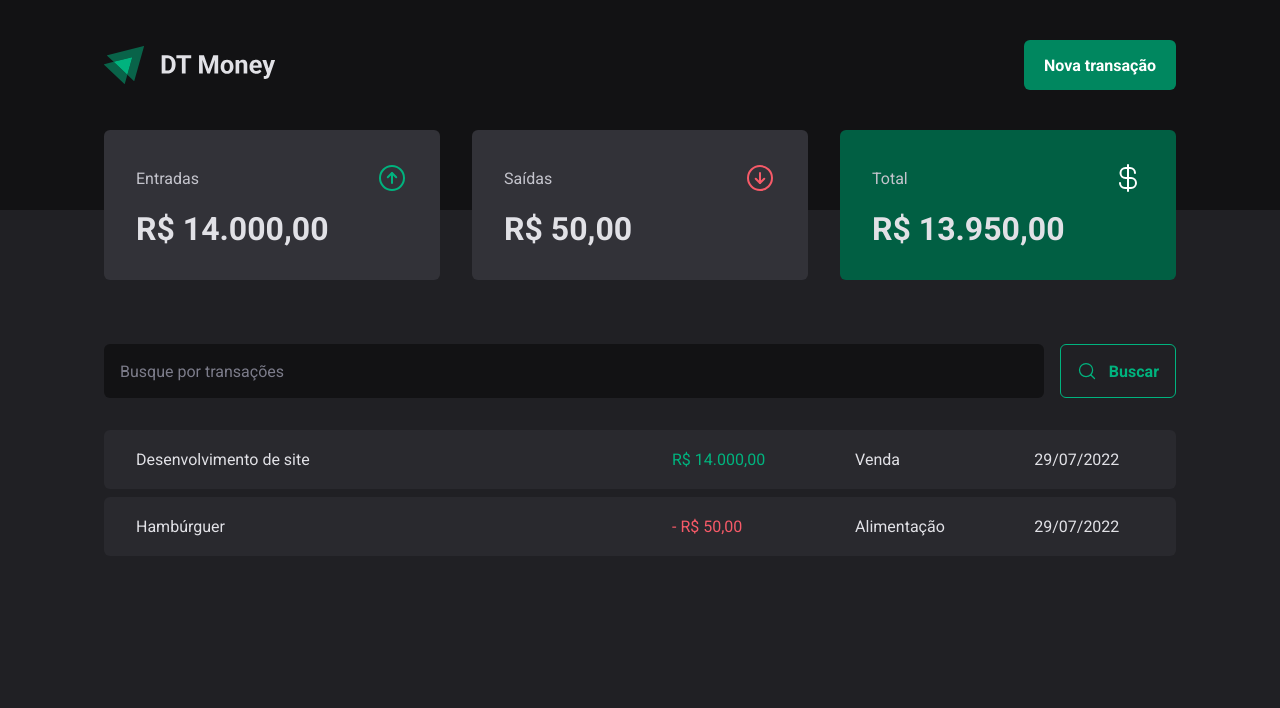
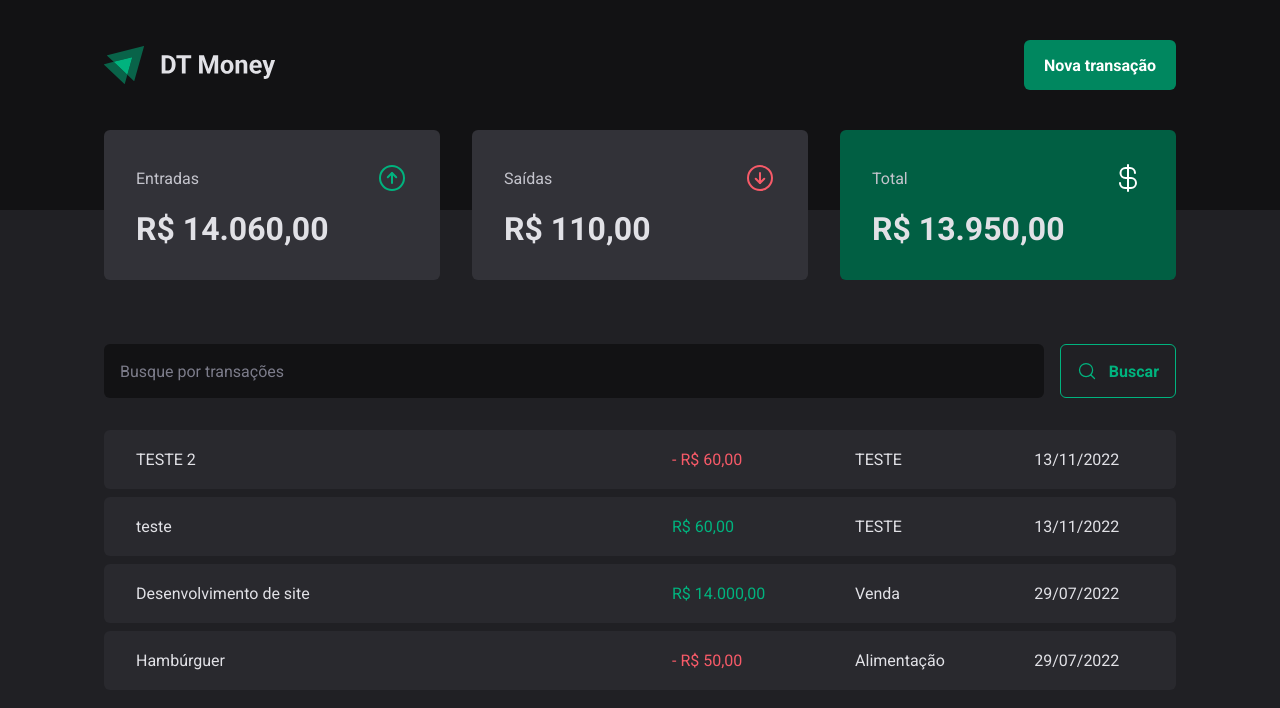
Before and after one commit to DevRafaelCena/dt-money-ignite, a React (Vite) app: page / in a window 1280 px wide. Shown: the top 708 px of the page. Built offline with nearby package versions, Linux system fonts and the light colour scheme; data requests are answered from the project's data file.

Commit message:
new transaction

```diff
--- a/server.json
+++ b/server.json
@@ -15,6 +15,22 @@
       "category": "Alimentação",
       "price": 50,
       "createdAt": "2022-07-29T19:30:44.505Z"
+    },
+    {
+      "description": "teste",
+      "price": 60,
+      "category": "TESTE",
+      "type": "income",
+      "createdAt": "2022-11-13T16:19:58.359Z",
+      "id": 3
+    },
+    {
+      "description": "TESTE 2",
+      "price": 60,
+      "category": "TESTE",
+      "type": "outcome",
+      "createdAt": "2022-11-13T16:20:14.757Z",
+      "id": 4
     }
   ]
 }
--- a/src/components/NewTransactionModal/index.tsx
+++ b/src/components/NewTransactionModal/index.tsx
@@ -2,8 +2,10 @@
 import { ArrowCircleDown, ArrowCircleUp, X } from "phosphor-react";
 import { zodResolver } from '@hookform/resolvers/zod';
 import * as z from 'zod';
+import { useContext } from 'react';
 import { CloseButton, Content, Overlay, TransactionType, TransactionTypeButton } from './styles';
 import { Controller, useForm } from 'react-hook-form';
+import { TransactionsContext } from '../../contexts/TransactionsContext';
 
 const newTransactionFormSchema = z.object({
     description: z.string(),
@@ -15,12 +17,13 @@
   type NewTransactionFormInputs = z.infer<typeof newTransactionFormSchema>;
 
 export function NewTransactionModal() {
-
+    const { createTransaction } = useContext(TransactionsContext);
     const {
         control,
         register,
         handleSubmit,
-        formState: { isSubmitting }
+        formState: { isSubmitting },
+        reset
       } = useForm<NewTransactionFormInputs>({
         resolver: zodResolver(newTransactionFormSchema),
         defaultValues: {
@@ -29,9 +32,16 @@
       })
 
       async function handleCreateNewTransaction(data: NewTransactionFormInputs) {
-        await new Promise(resolve => setTimeout(resolve, 2000));
+        const { description, price, category, type } = data;
 
-        console.log(data);
+            await createTransaction({
+            description,
+            price,
+            category,
+            type,
+            });
+        reset();
+
       }
 
   return (
--- a/src/contexts/TransactionsContext.tsx
+++ b/src/contexts/TransactionsContext.tsx
@@ -10,9 +10,17 @@
   createdAt: string;
 }
 
+interface CreateTransactionInput {
+    description: string;
+    price: number;
+    category: string;
+    type: 'income' | 'outcome';
+  }
+
 interface TransactionContextType {
   transactions: Transaction[];
   fetchTransactions: (query?: string) => Promise<void>;
+  createTransaction: (data: CreateTransactionInput) => Promise<void>;
 }
 
 interface TransactionsProviderProps {
@@ -27,11 +35,27 @@
   async function fetchTransactions(query?: string) {
     const response = await api.get('transactions', {
         params: {
+        _sort: 'createdAt',
+        _order: 'desc',
           q: query,
         }
       })
 
       setTransactions(response.data)
+  }
+
+  async function createTransaction(data: CreateTransactionInput) {
+    const { description, price, category, type } = data;
+
+    const response = await api.post('transactions', {
+      description,
+      price,
+      category,
+      type,
+      createdAt: new Date(),
+    });
+
+    setTransactions(state => [response.data, ...state])
   }
 
   useEffect(() => {
@@ -41,7 +65,8 @@
   return (
     <TransactionsContext.Provider value={{
         transactions,
-        fetchTransactions
+        fetchTransactions,
+        createTransaction
       }}>
       {children}
     </TransactionsContext.Provider>
```
Lines whose indentation alone changed are shown as unchanged.
